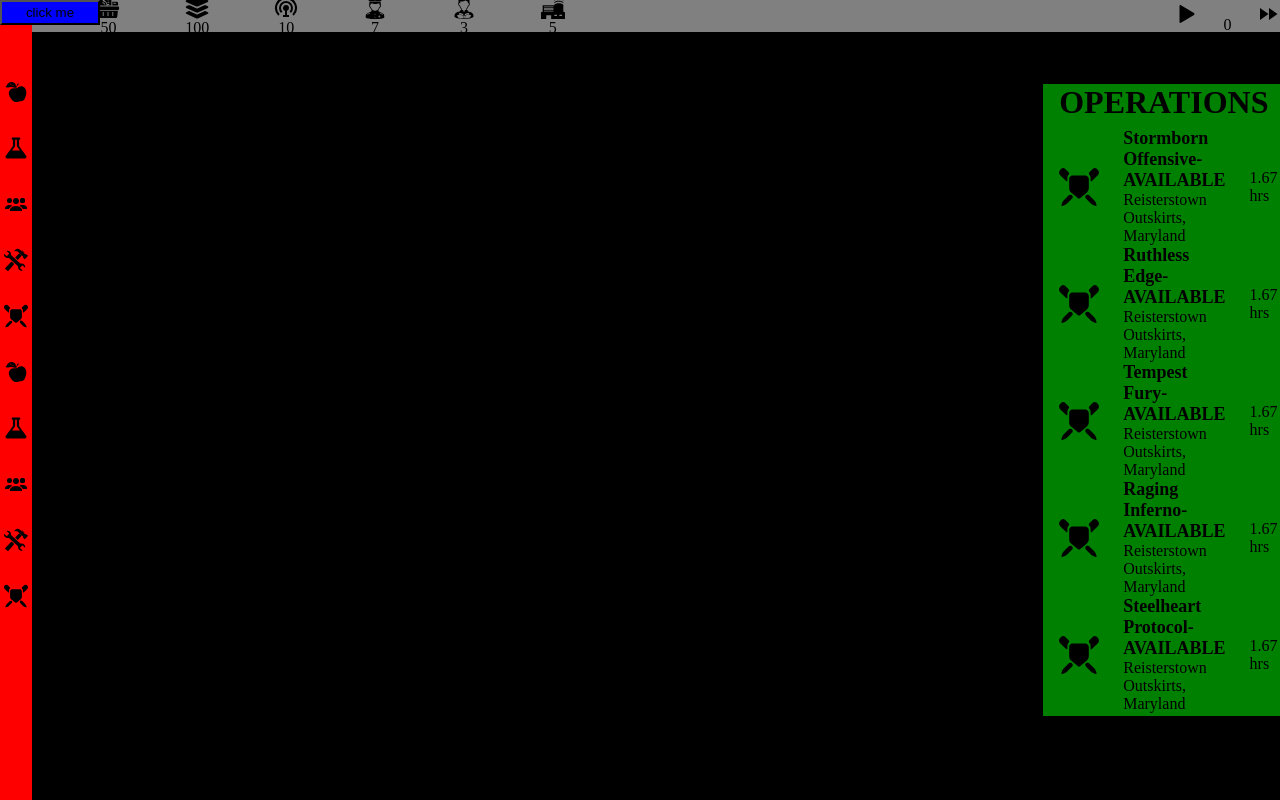
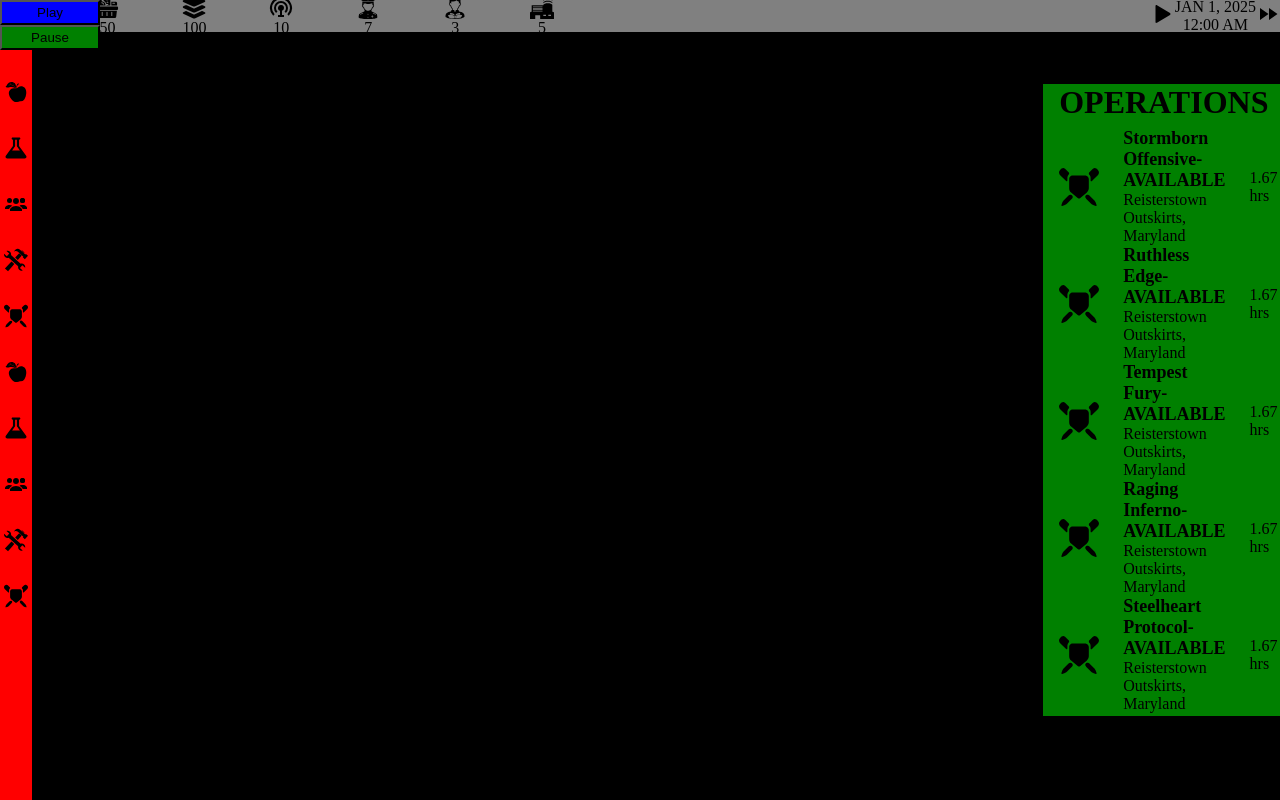
Before and after one commit to Jeloves/project_against_the_light, a Next.js app: page /world-map in a window 1280 px wide. Built offline with nearby package versions, Linux system fonts and the light colour scheme.

Commit message:
TimeControl values update with game time

```diff
--- a/components/world-map/ResourcePanel.module.scss
+++ b/components/world-map/ResourcePanel.module.scss
@@ -1,5 +1,5 @@
 .container {
-    width: 100%;
+    flex-grow: 1;
     display: flex;
     align-items: center;
 }
--- a/components/world-map/TimeControl.module.scss
+++ b/components/world-map/TimeControl.module.scss
@@ -1,5 +1,6 @@
 .container {
     display: flex;
+    width: fit-content;
 
     button {
         all: unset;  /* Reset all properties */
@@ -11,5 +12,10 @@
 .datetime {
     display: flex;
     flex-direction: column;
+    justify-content: center;
     align-items: center;
+
+    p {
+        margin: 0;
+    }
 }
--- a/components/world-map/TimeControl.tsx
+++ b/components/world-map/TimeControl.tsx
@@ -3,41 +3,53 @@ import Image from "next/image";
 import styles from "./TimeControl.module.scss"
 import { useMapContext } from "@/context/MapContext";
 import { formatSecondsFromEpoch, formatTimestamp } from "@/utils/format";
-import { getTimestampBySecondsFromEpoch } from "@/game/time/timestamp";
+import { getTimestampBySecondsFromEpoch, Timestamp } from "@/game/time/timestamp";
+import { GameClock } from "@/game/time/GameClock";
+import { TickRate } from "@/game/time/GameSpeed";
 type TimeControlProp = {
+    clock: GameClock;
     pauseplayTime: (isPaused: boolean) => void;
     fastForwardTime: (newSpeed: number) => void;
 };
 
-const TimeControl = ({ pauseplayTime, fastForwardTime }: TimeControlProp) => {
-    const [isPaused, setIsPaused] = useState<boolean>(true);
-    const [timeSpeed, setTimeSpeed] = useState<number>(0);
 
+const TimeControl = ({ clock, pauseplayTime, fastForwardTime }: TimeControlProp) => {
     const { mapState, dispatchMap } = useMapContext();
 
+
+    const [isPaused, setIsPaused] = useState<boolean>(true);
+    const [tickRate, setTickRate] = useState<TickRate>(TickRate.real);
+
+    const [date, setDate] = useState<{ date: string, time: string, standardTime: string }>(formatSecondsFromEpoch(clock.getElapsedSeconds()))
+
+    if (!mapState.clock.hasDispatchAction()) {
+        console.log("ding")
+        dispatchMap({type: "SET_CLOCK_DISPATCH", payload:
+            () => {
+                dispatchMap({type: "INCREMENT_SECONDS_FROM_EPOCH"});
+            }
+        })
+    }
+
+
     const pauseplayOnClick = () => {
-        pauseplayTime(!isPaused);
+        pauseplayTime(isPaused);
         setIsPaused(!isPaused);
-
-        if (isPaused) {
-            setTimeSpeed(0);
-        }
     }
 
     const fastforwardOnClick = () => {
-
         if (isPaused) {
             pauseplayTime(false);
             setIsPaused(false);
-            setTimeSpeed(1);
+            setTickRate(1);
             fastForwardTime(1);
         } else {
-            const newSpeed = timeSpeed + 1;
+            const newSpeed = tickRate + 1;
             if (newSpeed === 4) {
-                setTimeSpeed(1);
+                setTickRate(1);
                 fastForwardTime(1);
             } else {
-                setTimeSpeed(newSpeed);
+                setTickRate(newSpeed);
                 fastForwardTime(newSpeed);
             }
         }
@@ -49,8 +61,8 @@ const TimeControl = ({ pauseplayTime, fastForwardTime }: TimeControlProp) => {
                 <Image src={isPaused ? "/icons/play.svg" : "/icons/pause.svg"} alt={"Pause/Play Button"} width={24} height={24} />
             </button>
             <div className={styles.datetime}>
-                <p>{mapState.clock.getElapsedSeconds()}</p>
-                <p>{formatSecondsFromEpoch(mapState.clock.getElapsedSeconds()).time}</p>
+                <p>{formatSecondsFromEpoch(clock.getElapsedSeconds()).date}</p>
+                <p>{formatSecondsFromEpoch(clock.getElapsedSeconds()).time}</p>
             </div>
             <button className={styles.fastForwardButton} onClick={fastforwardOnClick}>
                 <Image src="/icons/fast_forward.svg" alt={"Fast Forward Button"} width={24} height={24} />
--- a/context/MapContext.tsx
+++ b/context/MapContext.tsx
@@ -4,14 +4,15 @@ import { getListOfUSStates, USStateAbbreviation } from "@/game/map/USStateAbbrev
 import { Mission } from "@/game/missions/mission";
 import { MissionType } from "@/game/missions/mission-type";
 import { createTimestamp } from "@/game/time/timestamp";
-import { createContext, useContext } from "react";
+import { createContext, Dispatch, SetStateAction, useContext } from "react";
 import { getMissionTitle } from '@/missions/titles';
 import { GameClock } from '@/game/time/GameClock';
 
 export type MapState = {
     stateProfiles: Map<USStateAbbreviation, StateProfile>;
     missions: Mission[];
-    clock: GameClock
+    clock: GameClock;
+    secondsFromEpoch: number;
 };
 
 export type MapAction =
@@ -19,9 +20,14 @@ export type MapAction =
     | { type: "SAMPLE_ACTION" }
     | { type: "PAUSE_CLOCK" }
     | { type: "PLAY_CLOCK" }
+    | { type: "SET_INCREMENT_PROPERTY", payload: any }
+    | { type: "SET_CLOCK_DISPATCH", payload: any }
+    | { type: "INCREMENT_SECONDS_FROM_EPOCH" }
     ;
 
 export const mapReducer = (state: MapState, action: MapAction): MapState => {
+    const updatedClock = new GameClock(state.clock);
+
     switch (action.type) {
         case "CREATE_DEFAULT_MISSION":
             const defaultMission = new Mission(
@@ -72,16 +78,18 @@ export const mapReducer = (state: MapState, action: MapAction): MapState => {
 
             return { ...state, missions: updatedMissions };
         case "PAUSE_CLOCK":
-            const updatedClock1 = new GameClock();
-            updatedClock1.writeData(state.clock.readData());
-            updatedClock1.pause();
-            return { ...state, clock: updatedClock1 };
+            console.log("Paused.")
+            updatedClock.pause();
+            return { ...state, clock: updatedClock };
         case "PLAY_CLOCK":
-            console.log("hey!")
-            const updatedClock2 = new GameClock();
-            updatedClock2.writeData(state.clock.readData());
-            updatedClock2.start();
-            return { ...state, clock: updatedClock2 };
+            console.log("Playing...")
+            updatedClock.start();
+            return { ...state, clock: updatedClock };
+        case "SET_CLOCK_DISPATCH":
+            updatedClock.setDispatchAction(action.payload);
+            return { ...state, clock: updatedClock }
+        case "INCREMENT_SECONDS_FROM_EPOCH":
+            return { ...state, secondsFromEpoch: state.secondsFromEpoch + 1 }
         default:
             return state;
     }
--- a/context/MapProvider.tsx
+++ b/context/MapProvider.tsx
@@ -11,7 +11,8 @@ const MapProvider: React.FC<MapProviderProps> = ({ children }) => {
   const initialState: MapState = {
     stateProfiles: createAllDefaultStateProfiles(),
     missions: [],
-    clock: new GameClock()
+    clock: new GameClock(),
+    secondsFromEpoch: 0
   };
 
   const [mapState, dispatchMap] = useReducer(mapReducer, initialState);
--- a/game/time/GameClock.ts
+++ b/game/time/GameClock.ts
@@ -1,16 +1,38 @@
 import { seconds_per_day } from "@/constants";
 import { GameSpeed, TickRate } from "./GameSpeed";
 import { getEpochTimestamp, getTimestampBySecondsFromEpoch, Timestamp } from "./timestamp";
+import { formatSecondsFromEpoch } from "@/utils/format";
+import { Dispatch, SetStateAction } from "react";
+import { MapAction } from "@/context/MapContext";
 
 export class GameClock {
     private epoch: Timestamp = getEpochTimestamp();                     // Custom epoch timestamp (milliseconds)
     private elapsedSeconds: number = 0;                                 // Time elapsed since epoch
-    private lastUpdateCount: number = 0;                                // Counts in milliseconds
+    private updateCount: number = 0;                                    // Determines if a second has passed
     private lastUpdateTime: number | null = null;                       // Last frame time (in ms)
     private intervalId: ReturnType<typeof setInterval> | null = null;
     private animationFrameId: number | null = null;                     // Stores the animation frame ID
     private tickRate: number = TickRate.real;                                    // Tick rate in ms
     private _isPaused: boolean = true;
+    private dispatch: () => void | null = null;
+
+    constructor(clone: GameClock | null = null) {
+        if (clone) {
+            this.epoch = clone.epoch;
+            this.elapsedSeconds = clone.elapsedSeconds;
+            this.updateCount = clone.updateCount;
+            this.lastUpdateTime = clone.lastUpdateTime;
+            this.intervalId = clone.intervalId;
+            this.animationFrameId = clone.animationFrameId;
+            this.tickRate = clone.tickRate;
+            this._isPaused = clone._isPaused;
+            this.dispatch = clone.dispatch;
+        }
+    }
+
+    isPaused(): boolean {
+        return this._isPaused;
+    }
 
     start() {
         if (!this._isPaused) return; // Prevent multiple starts
@@ -25,12 +47,16 @@ export class GameClock {
         if (this.lastUpdateTime !== null) {
             // Calculate time elapsed (in seconds) since last frame
             const realElapsedSeconds = (currentTime - this.lastUpdateTime) / 1000;
-            this.lastUpdateCount += realElapsedSeconds * this.tickRate;
+            this.updateCount += realElapsedSeconds * this.tickRate;
 
             // Checks if a real second has passed
-            if (this.lastUpdateCount >= 1) {
-                this.lastUpdateCount = 0;
+            if (this.updateCount >= 1) {
+                this.updateCount = 0;
                 this.elapsedSeconds += this.tickRate;
+
+                if (this.dispatch !== null) {
+                    this.dispatch();
+                }
                 console.log("Tick: ", this.elapsedSeconds)
             }
         }
@@ -79,7 +105,7 @@ export class GameClock {
         return {
             epoch: this.epoch,
             elapsedSeconds: this.elapsedSeconds,
-            lastUpdateCount: this.lastUpdateCount,
+            lastUpdateCount: this.updateCount,
             lastUpdateTime: this.lastUpdateTime,
             intervalId: this.intervalId,
             animationFrameId: this.animationFrameId,
@@ -87,14 +113,25 @@ export class GameClock {
             _isPaused: this._isPaused
         }
     }
-    writeData(data: { epoch: Timestamp, elapsedSeconds: number, lastUpdateCount:number, lastUpdateTime: number, intervalId: ReturnType<typeof setInterval> | null, animationFrameId: number | null, tickRate: number, _isPaused: boolean }) {
+    writeData(data: { epoch: Timestamp, elapsedSeconds: number, lastUpdateCount: number, lastUpdateTime: number, intervalId: ReturnType<typeof setInterval> | null, animationFrameId: number | null, tickRate: number, _isPaused: boolean }) {
         this.epoch = data.epoch;
         this.elapsedSeconds = data.elapsedSeconds;
-        this.lastUpdateCount = data.lastUpdateCount;
+        this.updateCount = data.lastUpdateCount;
         this.lastUpdateTime = data.lastUpdateTime;
         this.intervalId = data.intervalId;
         this.animationFrameId = data.animationFrameId;
         this.tickRate = data.tickRate;
         this._isPaused = data._isPaused;
     }
+
+    readDate(): { date: string, time: string, standardTime: string } {
+        return formatSecondsFromEpoch(this.elapsedSeconds);
+    }
+
+    setDispatchAction(dispatch: () => void | null) {
+        this.dispatch = dispatch;
+    }
+    hasDispatchAction(): boolean {
+        return this.dispatch !== null;
+    }
 }
--- a/pages/world-map.tsx
+++ b/pages/world-map.tsx
@@ -7,6 +7,7 @@ import { PrimaryResource } from "@/game/resources/resources";
 import MissionPanel from "@/components/world-map/MissionPanel";
 import { useMapContext } from "@/context/MapContext";
 import { useState } from "react";
+import { getEpochTimestamp, getTimestampBySecondsFromEpoch, Timestamp } from "@/game/time/timestamp";
 
 const WorldMap = () => {
     const { resourceInventoryState, dispatchResourceInventory } = useResourceInventoryContext();
@@ -14,8 +15,10 @@ const WorldMap = () => {
 
     const [test, isTest] = useState<boolean>(true);
 
-    const onClickMe = () => {
-        dispatchMap({ type: 'PLAY_CLOCK' });
+    const onClickMe1 = () => {
+    }
+
+    const onClickMe2 = () => {
     }
 
     if (test) {
@@ -28,9 +31,9 @@ const WorldMap = () => {
 
     const pauseplayTime = (isPaused: boolean) => {
         if (isPaused) {
-            console.log("Game is paused.")
+            dispatchMap({ type: 'PLAY_CLOCK' });
         } else {
-            console.log("Game has resumed.")
+            dispatchMap({ type: 'PAUSE_CLOCK' });
         }
     }
 
@@ -41,7 +44,7 @@ const WorldMap = () => {
         <main className={styles.container}>
             <div className={styles.topbar}>
                 <ResourcePanel />
-                <TimeControl pauseplayTime={pauseplayTime} fastForwardTime={fastforwardTime} />
+                <TimeControl clock={mapState.clock} pauseplayTime={pauseplayTime} fastForwardTime={fastforwardTime} />
             </div>
 
             <div className={styles.sidemenu}>
@@ -59,8 +62,8 @@ const WorldMap = () => {
 
             <MissionPanel />
 
-            <button className={styles.sample} onClick={onClickMe}>click me</button>
-
+            <button className={styles.sample} onClick={onClickMe1}>Play</button>
+            <button className={styles.sample2} onClick={onClickMe2}>Pause</button>
         </main>
     );
 
--- a/styles/world-map.module.scss
+++ b/styles/world-map.module.scss
@@ -68,3 +68,12 @@ background-color: purple;
     width: 100px;
     position: fixed;
 }
+
+.sample2 {
+    background-color: green;
+    color: black;
+    height: 25px;
+    width: 100px;
+    position: fixed;
+    margin-top: 25px;
+}
--- a/utils/format.ts
+++ b/utils/format.ts
@@ -9,7 +9,7 @@ const months = ["JAN", "FEB", "MAR", "APR", "MAY", "JUN", "JUL", "AUG", "SEP", "
 function padNumber(num: number): string {
     return num < 10 ? `0${num}` : `${num}`;
 }
-export function formatTimestamp(timestamp: Timestamp): { date: string, time: string } {
+export function formatTimestamp(timestamp: Timestamp): { date: string, time: string, standardTime: string } {
     // Get the month abbreviation based on the month number (1-indexed, so subtract 1 for 0-indexed array)
     const monthAbbreviation = months[timestamp.month - 1];
     const date = `${monthAbbreviation} ${timestamp.day}, ${timestamp.year}`;
@@ -24,7 +24,7 @@ export function formatTimestamp(timestamp: Timestamp): { date: string, time: str
         time: time
     }
 }
-export function formatSecondsFromEpoch(secondsFromEpoch: number): { date: string, time: string } {
+export function formatSecondsFromEpoch(secondsFromEpoch: number): { date: string, time: string, standardTime: string } {
     const timestamp = createTimestamp(secondsFromEpoch);
     // Get the month abbreviation based on the month number (1-indexed, so subtract 1 for 0-indexed array)
     const monthAbbreviation = months[timestamp.month - 1];
@@ -32,11 +32,12 @@ export function formatSecondsFromEpoch(secondsFromEpoch: number): { date: string
 
     // Convert string to date object
     const dateObject = new Date(timestamp.secondsFromEpoch * 1000);
-    const time = `${padNumber(dateObject.getHours())}:${padNumber(dateObject.getMinutes())}:${padNumber(dateObject.getSeconds())}`;
-
+    const time =  `${(dateObject.getUTCHours() % 12 || 12)}:${dateObject.getUTCMinutes().toString().padStart(2, "0")} ${dateObject.getUTCHours() < 12 ? "AM" : "PM"}`;
+    const standardTime =  `${dateObject.getUTCHours().toString().padStart(2, "0")}:${dateObject.getUTCMinutes().toString().padStart(2, "0")}`;
     // Format and return the date string
     return {
         date: date,
-        time: time
+        time: time,
+        standardTime: standardTime
     }
 }
```
